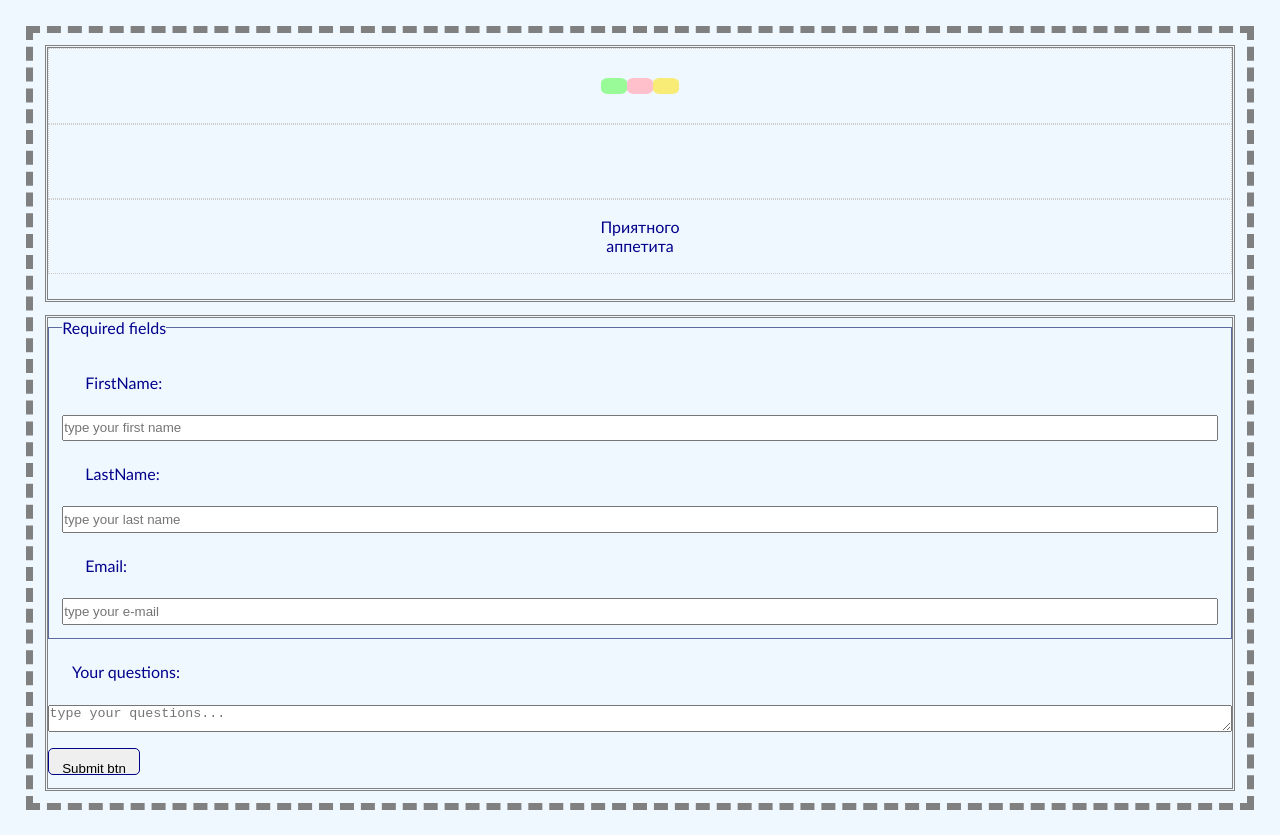
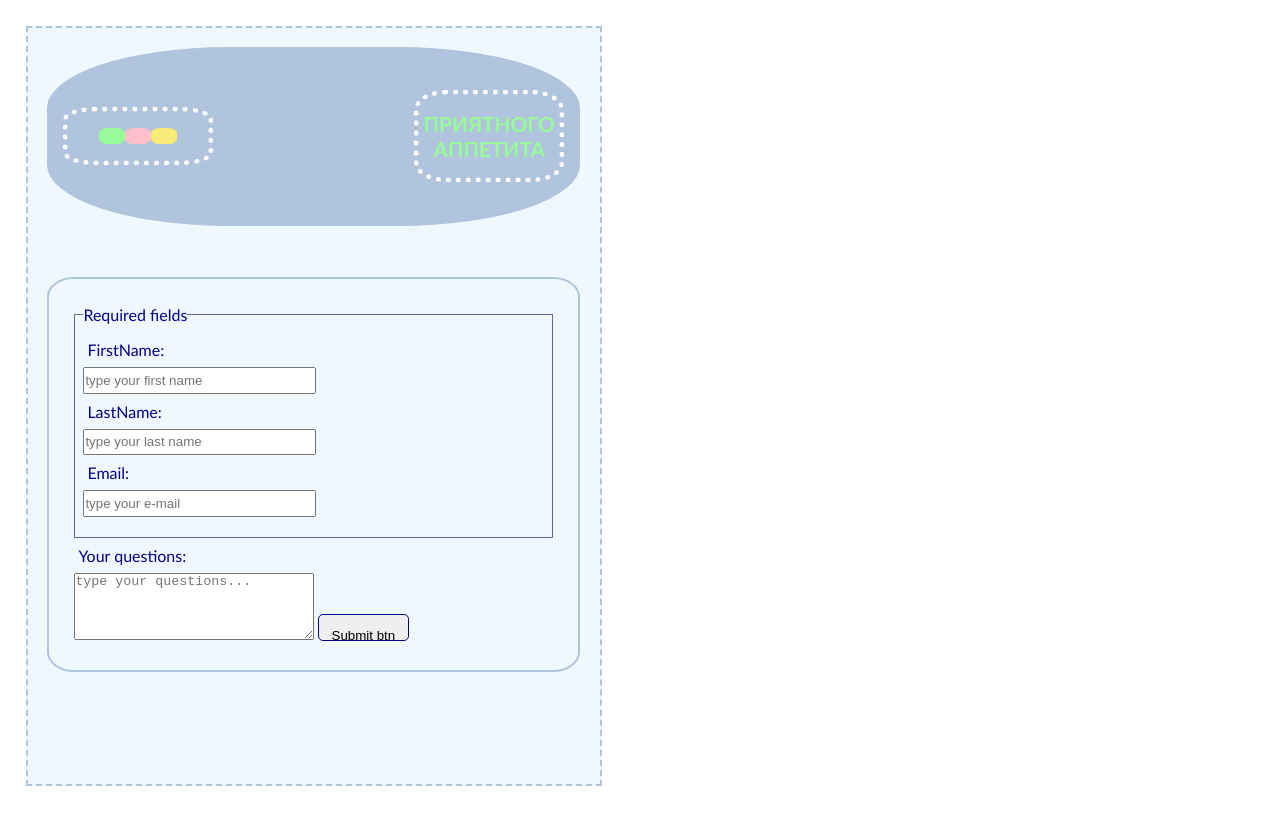
Before and after one commit to SiSOustE/----22_----------, a plain HTML site: page index.html in a window 1280 px wide. After the commit the page ends 811 px from the top, so only its background shows below. Drawn offline with Linux system fonts and the light colour scheme.

Commit message:
@media hover / focus transition fig img jun-27-0007

```diff
--- a/styles.css
+++ b/styles.css
@@ -1,9 +1,7 @@
   :root {
-    --width-1: 100wv;
-    --margin-1: 1wv;
-    --bgColor-1: aliceblue;
     --color-1: #57b;
     --fontColor-1: darkblue;
+    --brdDbl: .2rem double var(--fontColor-1);
   }
 
   * {
@@ -13,71 +11,129 @@
   }
 
   body {
-    background: var(--bgColor-1);
+    box-sizing: border-box;
     color: var(--fontColor-1);
     font-family: 'Trebuchet MS', 'Lucida Sans Unicode', 'Lucida Grande', 'Lucida Sans', Arial, sans-serif;
   }
 
   .cntTotal {
     margin: 2vw;
-    height: 98vh;
-    border: .6vw dashed gray;
-  }
-
-  .cntHead,
-  form {
-    margin: 1vw;
-    border: .2rem double gray;
-    padding: .1wv;
+    padding: 1.5vw;
+    height: 95vh;
+    border: .15rem dashed #a0a0a0;
+    background: aliceblue;
   }
 
   .cntHead {
-    height: 33.3%;
+    display: flex;
+    flex-direction: row;
+    justify-content: space-between;
+    align-items: center;
+    padding: 1rem;
+    height: 25%;
+    background-color: lightsteelblue;
+    border-radius: 34%;
+  }
+
+
+  .cntTitle,
+  .cntImg,
+  .cntFig-1 {
+    /* height: 300px; */
+    width: 30%;
+    padding: 1rem;
+    /* margin: .25rem; */
+    display: flex;
+    justify-content: center;
+    align-items: center;
+    border: .34rem dotted #fff;
+    border-radius: 21%;
+    /* height: 7rem; */
+    color: #fff;
+  }
+
+  /* .cntTitle {width: 30%;} */
+
+  .cntTitle {
+    color: palegreen;
+    font-size: .7rem;
+    font-weight: 900;
+    text-transform: uppercase;
     text-align: center;
   }
 
 
-  .cntTitle, .separator, .cntFig-1 {
-    display: flex;
-    justify-content: center;
-    align-items: center;
-    border: 1px dotted #cdcdcd;
-    height: 30%;
-  }
-.fig-1, .fig-2, .fig-3 {
+  .fig-1,
+  .fig-2,
+  .fig-3 {
     width: 1.618em;
     height: 1em;
-  border-radius: 29%;
+    border-radius: 34%;
     background-color: palegreen;
   }
 
   img {
-  height: 100%;
+    width: 100%;
   }
+
   .fig-2 {
-background-color: pink;}
+    background-color: pink;
+  }
+
   .fig-3 {
-background-color: #f8eb76;}
+    background-color: #f8eb76;
+  }
 
+  /* .fig-1:hower {
+    transform: rotate(0.5turn);
+    } */
     .cntTitle:hover {
       background-color: ivory;
+      color: rgb(222, 48, 132);
+      border: .55rem dotted aquamarine;
+      width: 34%;
+      height: 80%;
+      font-family: Cambria, Cochin, Georgia, Times, 'Times New Roman', serif, 'Times New Roman', Times, serif;
+      font-size: 2rem;
 
+    transition: 1s ease;
+
+  }
+
+  form {
+    border: .17rem lightsteelblue solid;
+    padding: 2vw;
+    margin-top: 4vw;
+    padding-bottom: 1em;
+    border-radius: 5%;
   }
 
 
   .fieldset {
+    height: 65%;
     border: .5px solid rgb(95, 107, 160);
-    padding: 1vw;
+    padding: .25rem;
+    padding: .5rem .25rem .25rem .5rem;
   }
 
   .form-label {
     display: block;
-    margin: 2%;
+    margin: .5rem .25rem .5rem;
   }
 
+
   .form-control {
-    width: 100%;
+    width: 50%;
     height: 2em;
+  }
+
+  .form-control:focus {
+    background-color: ivory;
+  }
+
+
+  .fieldset>.form-control:last-child {
+    margin-bottom: 1rem;
   }
 
   .form-submit {
@@ -89,6 +145,21 @@ background-color: #f8eb76;}
     margin: 1vw 0;
   }
 
-  .form-submit: {
-    background-color: cornsilk;
+  #questionID {
+    height: 5em;
   }
+
+  @media screen and (min-width: 900px) {
+
+    .cntTotal {
+      max-width: 45%;
+      margin: 2vw;
+      padding: 1.5vw;
+      height: 95vh;
+      border: .17rem dashed lightsteelblue;
+      background: aliceblue;
+    }
+    .cntTitle {
+      font-size: 1.3rem;
+    }
+  }
```
Also changed, not shown: index.js (added). Lines whose indentation alone changed are shown as unchanged.
